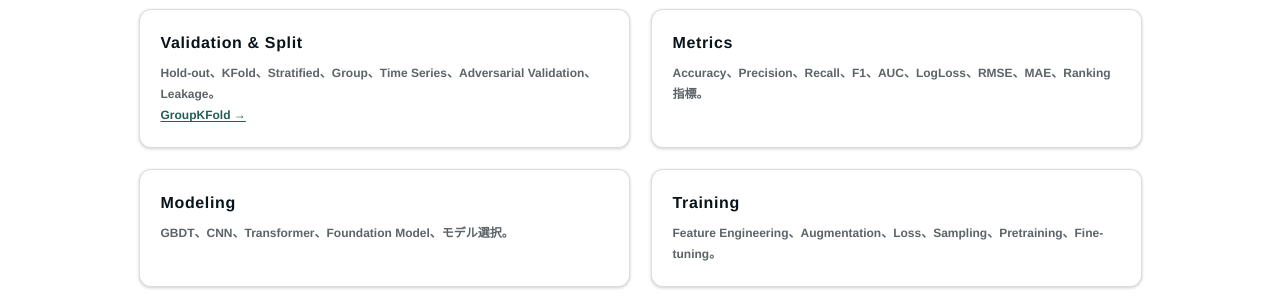
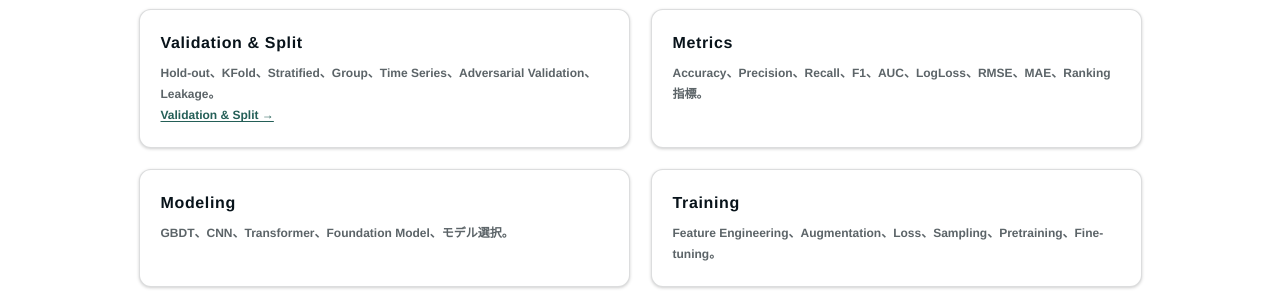
Before and after one commit to morikazu1119/Kagglecture, a Jekyll site: the page built from index.md, in a window 1280 px wide and 900 px high. Shown: the part 327-627 px from the top of the window. Built offline with Jekyll 4.4.1, drawn with Linux system fonts in a browser that asks for light colours.

Commit message:
feat: route validation through category page

```diff
--- a/index.md
+++ b/index.md
@@ -14,7 +14,7 @@
   <div class="learning-card">
     <h3>Validation & Split</h3>
     <p>Hold-out、KFold、Stratified、Group、Time Series、Adversarial Validation、Leakage。</p>
-    <p><a href="wiki/validation/group-kfold.html">GroupKFold →</a></p>
+    <p><a href="{{ '/wiki/validation/' | relative_url }}">Validation & Split →</a></p>
   </div>
   <div class="learning-card">
     <h3>Metrics</h3>
```
